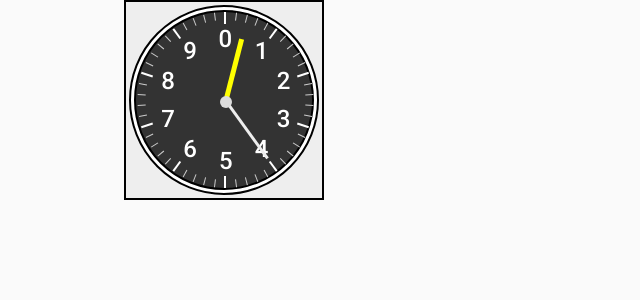
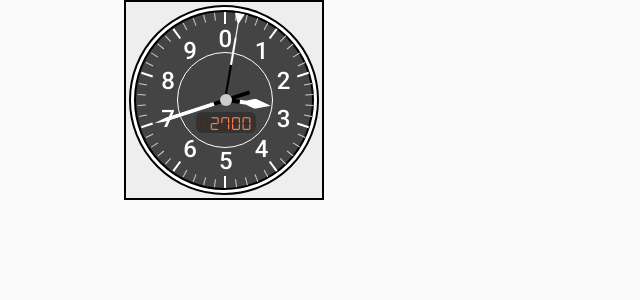
Before and after one commit to geocolumbus/electronics, a Next.js app: page / in a window 1280 px wide. Shown: the top 300 px of the page, without its empty margins (0-640 px from the left). Built offline with nearby package versions, Linux system fonts and the light colour scheme.

Commit message:
Altimeter needels

```diff
--- a/components/InstrumentPanel.js
+++ b/components/InstrumentPanel.js
@@ -1,3 +1,4 @@
+import { useEffect, useState } from 'react'
 import { makeStyles } from '@material-ui/core/styles'
 import { Box } from '@material-ui/core'
 import Altimeter from './segdisplay/Altimeter'
@@ -10,8 +11,16 @@ const useStyles = makeStyles(theme => ({
 export default function InstrumentPanel() {
 
     const classes = useStyles()
+    const [count, setCount] = useState(0)
+
+    useEffect(() => {
+        const interval = setInterval(() => {
+            setCount(prevCount => prevCount + 50)
+        }, 100)
+        return () => clearInterval(interval)
+    }, [])
 
     return <Box className={classes.root}>
-        <Altimeter value={4000}/>
+        <Altimeter value={count}/>
     </Box>
 }
--- a/components/segdisplay/Altimeter.js
+++ b/components/segdisplay/Altimeter.js
@@ -1,5 +1,6 @@
 import { makeStyles } from '@material-ui/core/styles'
 import { Box } from '@material-ui/core'
+import SegDisplay from './SegDisplay'
 
 const useStyles = makeStyles(theme => ({
     frame: {
@@ -27,7 +28,16 @@ const useStyles = makeStyles(theme => ({
         position: 'absolute',
         left: 3,
         top: 3,
-        backgroundColor: '#333'
+        backgroundColor: '#444'
+    },
+    innerCircle: {
+        width: 96,
+        height: 96,
+        border: '1px solid white',
+        borderRadius: 90,
+        position: 'absolute',
+        left: 41,
+        top: 40
     },
     tickMark: {
         width: 2,
@@ -68,36 +78,60 @@ const useStyles = makeStyles(theme => ({
         height: 12,
         borderRadius: 6,
         position: 'absolute',
-        top: 84,
+        top: 82,
         left: 83.5,
-        backgroundColor: '#ddd',
-        zIndex: 10
-    },
-    hand1: {
-        width: 3,
-        height: 66,
-        backgroundColor: '#eee',
-        position: 'absolute',
-        top: 20
+        backgroundColor: '#ccc',
+        zIndex: 20
     },
     hand1Container: {
         width: 4,
         height: 180,
         position: 'absolute',
-        left: 88
+        left: 88,
+        top: -2,
+        zIndex: 10
+    },
+    hand1: {
+        width: '100%',
+        height: 100,
+        position: 'absolute',
+        top: 15
+    },
+    hand2Container: {
+        width: 10,
+        height: 180,
+        position: 'absolute',
+        left: 84,
+        top: -2,
+        zIndex: 10
     },
     hand2: {
-        width: 5,
-        height: 60,
-        backgroundColor: '#ff0',
+        width: '100%',
+        height: 50,
         position: 'absolute',
-        top: 25
+        top: 44
     },
-    hand2Container: {
-        width: 4,
+    hand3Container: {
+        width: 10,
         height: 180,
         position: 'absolute',
-        left: 87
+        left: 84,
+        top: -2,
+        zIndex: 10
+    },
+    hand3: {
+        width: '100%',
+        height: 84,
+        position: 'absolute',
+        top: 2
+    },
+    segDisplay: {
+        position: 'absolute',
+        top: 100,
+        left: 60,
+        borderRadius: 6,
+        overflow: 'hidden',
+        width: 60
     }
 
 }))
@@ -144,13 +178,36 @@ const numbers = (classes) => {
 
 const hand1 = (classes, val) => {
     return <Box className={classes.hand1Container} style = {{ transform: `rotate(${val}deg)` }}>
-        <Box className={classes.hand1}/>
+        <Box className={classes.hand1}>
+            <svg width='100%' height='100%' viewBox='0,0,100,800' preserveAspectRatio='none'>
+                <polygon points='50,0 100,100 100,500 0,500 0,100' stroke='white' strokeWidth='1' fill='white'/>
+                <polygon points='0,500 100,500 100,800 0,800' stroke='black' strokeWidth='1' fill='black'/>
+            </svg>
+        </Box>
     </Box>
 }
 
 const hand2 = (classes, val) => {
     return <Box className={classes.hand2Container} style = {{ transform: `rotate(${val}deg)` }}>
-        <Box className={classes.hand2}/>
+        <Box className={classes.hand2}>
+            <svg width='100%' height='100%' viewBox='0,0,100,800' preserveAspectRatio='none'>
+                <polygon points='50,0 100,250 70,400 70,500 30,500 30,400 0,250' stroke='white' strokeWidth='1'
+                    fill='white'/>
+                <polygon points='30,500 70,500 70,800 30,800' stroke='black' strokeWidth='1' fill='black'/>
+            </svg>
+        </Box>
+    </Box>
+}
+
+const hand3 = (classes, val) => {
+    return <Box className={classes.hand3Container} style = {{ transform: `rotate(${val}deg)` }}>
+        <Box className={classes.hand3}>
+            <svg width='100%' height='100%' viewBox='0,0,100,800' preserveAspectRatio='none'>
+                <polygon points='0,0 100,0 55,100 55,225 60,250 60,500 40,500 40,250 45,225 45,100' stroke='white'
+                    strokeWidth='1' fill='white'/>
+                <polygon points='40,500 60,500 60,800 40,800' stroke='black' strokeWidth='1' fill='black'/>
+            </svg>
+        </Box>
     </Box>
 }
 
@@ -158,20 +215,27 @@ export default function Altimeter({ value }) {
     const classes = useStyles()
     let hand1val = 0
     let hand2val = 0
+    let hand3val = 0
 
     if (isFinite(value)) {
-        hand1val = value / 10000 * 360
-        hand2val = value / 100000 * 360
+        hand1val = value / 1000 * 360
+        hand2val = value / 10000 * 360
+        hand3val = value / 100000 * 360
     }
 
     return <Box className={classes.frame}>
         <Box className={classes.bezel}>
             <Box className={classes.bezelInner}>
+                <Box className={classes.innerCircle}/>
                 {tickMarks(classes)}
                 {numbers(classes)}
                 <Box className={classes.centerPin}/>
                 {hand1(classes, hand1val)}
                 {hand2(classes, hand2val)}
+                {hand3(classes, hand3val)}
+                <Box className={classes.segDisplay}>
+                    <SegDisplay digits={5} color='red' fontSize={0.4}>{value}</SegDisplay>
+                </Box>
             </Box>
         </Box>
     </Box>
--- a/components/segdisplay/SegDisplay.js
+++ b/components/segdisplay/SegDisplay.js
@@ -94,7 +94,7 @@ export default function SegDisplay({ alpha, zeros, color, digits, fontSize, hex,
     const fill = alpha ? '~'.repeat(digits) : '8'.repeat(digits)
 
     return <Box className={clsx(classes.display, backgroundColor)} style={{
-        width: `calc(${digits * 1.62 * fontSize}rem + ${16}px)`,
+        width: `calc(${digits * 1.62 * fontSize}rem + ${fontSize < 0.5 ? 8 : 16}px)`,
         fontSize: `${fontSize * 2}rem`,
         height: 52 * fontSize + 1 - 4 * fontSize * fontSize,
         paddingTop: 3,
```
